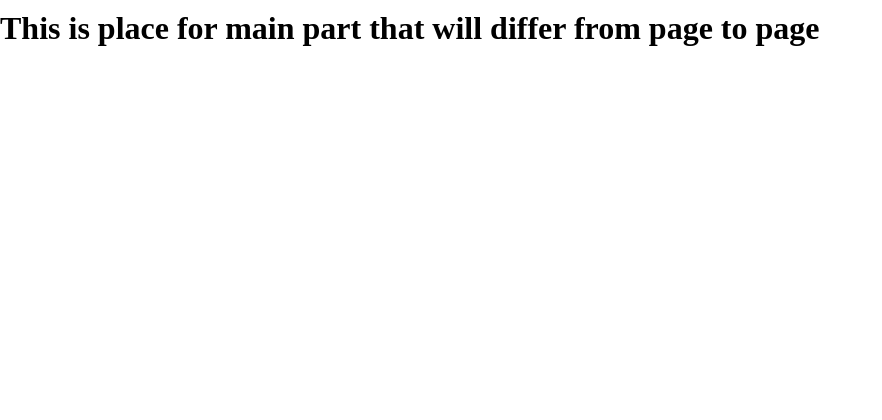
After one commit to OtabekBoboqulov/traveluz, a Django app: page / in a window 1280 px wide. The commit adds this page. Shown: the part 123-543 px from the top of the page, without its empty margins (0-882 px from the left). Run offline with Django 4.2, Linux system fonts and the light colour scheme.

Commit message:
third commit

```diff
--- a/config/settings.py
+++ b/config/settings.py
@@ -123,3 +123,7 @@ STATIC_URL = 'static/'
 # https://docs.djangoproject.com/en/4.2/ref/settings/#default-auto-field
 
 DEFAULT_AUTO_FIELD = 'django.db.models.BigAutoField'
+
+STATICFILES_DIRS = [
+    BASE_DIR / "static"
+]
--- a/config/urls.py
+++ b/config/urls.py
@@ -15,8 +15,9 @@ Including another URLconf
     2. Add a URL to urlpatterns:  path('blog/', include('blog.urls'))
 """
 from django.contrib import admin
-from django.urls import path
+from django.urls import path, include
 
 urlpatterns = [
     path('admin/', admin.site.urls),
+    path('', include('main.urls')),
 ]
--- /dev/null
+++ b/main/urls.py
@@ -0,0 +1,6 @@
+from django.urls import path
+from .views import *
+
+urlpatterns = [
+    path('', main, name='index'),
+]
--- a/main/views.py
+++ b/main/views.py
@@ -1,3 +1,5 @@
 from django.shortcuts import render
 
 # Create your views here.
+def main(request):
+    return render(request, 'index.html')
--- /dev/null
+++ b/templates/index.html
@@ -0,0 +1,5 @@
+{% extends 'layout.html' %}
+
+{% block main %}
+<h1>This is place for main part that will differ from page to page</h1>
+{% endblock main %}
--- a/templates/index/index.html
+++ b/templates/layout.html
@@ -1,3 +1,4 @@
+{% load static %}
 <!DOCTYPE html>
 <html lang="en">
 
@@ -6,7 +7,7 @@
     <meta http-equiv="X-UA-Compatible" content="IE=edge">
     <meta name="viewport" content="width=device-width, initial-scale=1.0">
     <title>Travel uz</title>
-    <link rel="stylesheet" href="index.css">
+    <link rel="stylesheet" href="static/css/index.css">
 </head>
 
 <body>
@@ -32,7 +33,7 @@
     <header>
         <div class="header_content">
             <div class="logo">
-                <img src="./../../Icon.png" alt="Icon">
+                <img src="static/img/project-icon.png" alt="Icon">
                 <span>Travel Uz</span>
             </div>
             <nav>
@@ -55,8 +56,9 @@
             </div>
         </div>
     </header>
-
-    <script src="./index.js"></script>
+    {% block main %}
+    {% endblock main %}
+    <script src="static/js/index.js"></script>
 </body>
 
 </html>
```
Also changed, not shown: Icon.png (deleted), static/css/index.css (renamed from templates/index/index.css), static/img/project-icon.png (added), static/js/index.js (renamed from templates/index/index.js).
